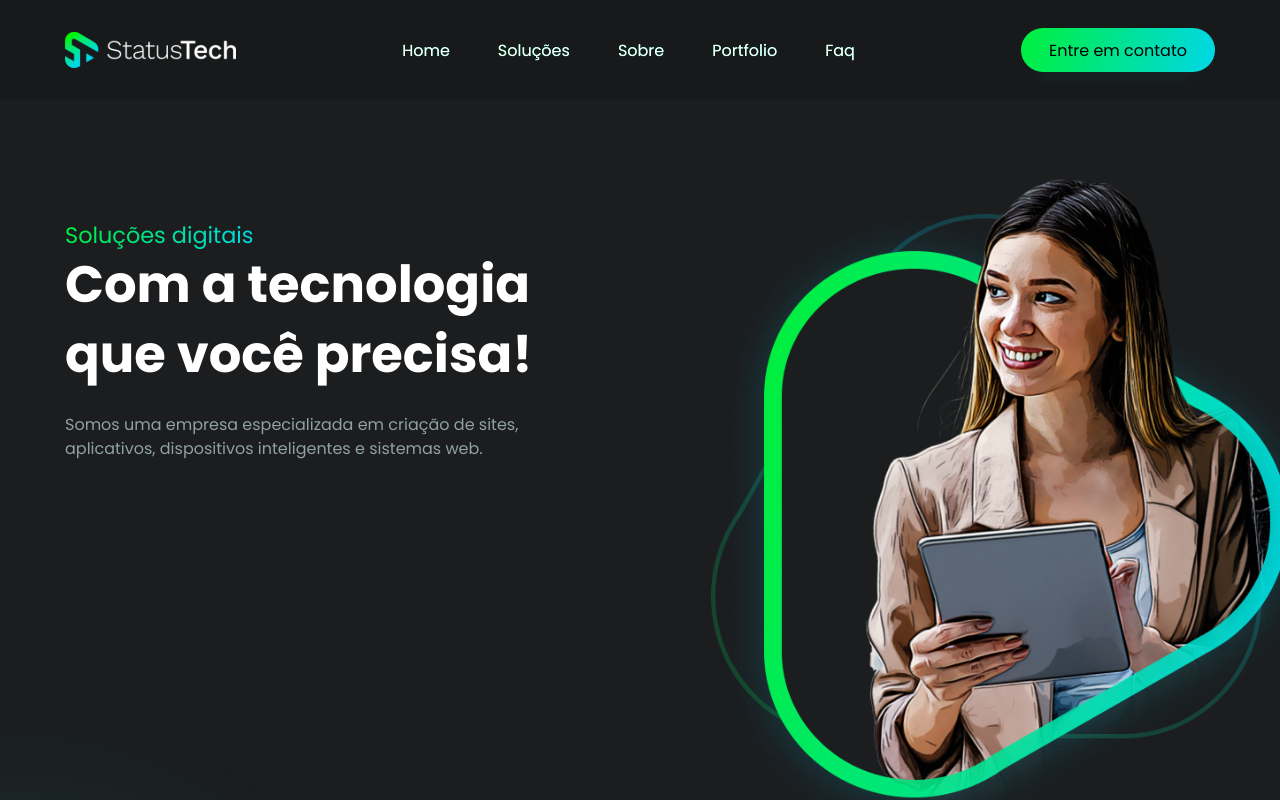
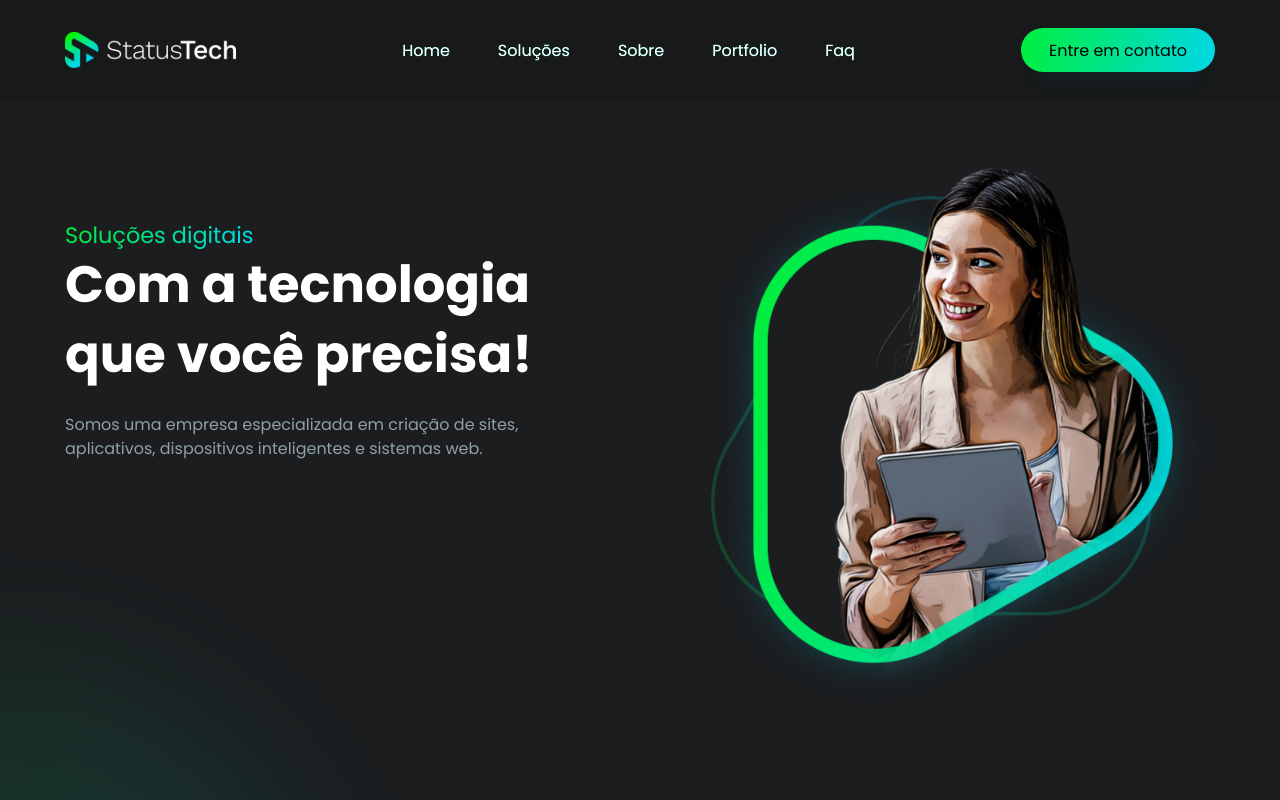
Before and after one commit to Samuel-StatusTech/statustech-front, a React (Create React App) app: page / in a window 1280 px wide. Shown: the top 800 px of the page. Built offline with nearby package versions, Linux system fonts and the light colour scheme; no server answers.

Commit message:
link preload in html

```diff
--- a/package.json
+++ b/package.json
@@ -10,11 +10,9 @@
     "@types/node": "^16.18.37",
     "@types/react": "^18.2.14",
     "@types/react-dom": "^18.2.6",
-    "@types/react-lazy-load-image-component": "^1.5.3",
     "axios": "^1.4.0",
     "react": "^18.2.0",
     "react-dom": "^18.2.0",
-    "react-lazy-load-image-component": "^1.6.0",
     "react-scripts": "5.0.1",
     "styled-components": "^5.3.10",
     "typescript": "^4.9.5",
--- a/public/index.html
+++ b/public/index.html
@@ -11,6 +11,7 @@
     />
     <link rel="apple-touch-icon" href="%PUBLIC_URL%/logo192.png" />
     <link rel="manifest" href="%PUBLIC_URL%/manifest.json" />
+    <link rel="preload" as="image" href="assets/images/hero.webp" />
     <title>Status Tech</title>
   </head>
   <body>
--- a/src/sections/Hero/index.tsx
+++ b/src/sections/Hero/index.tsx
@@ -1,8 +1,7 @@
 import React, { forwardRef } from 'react'
 import * as S from './styles'
 import { HeroImage, MobileHero, TabletHero } from '../../utils/resumedImports/images'
-import Sconsts from '../../styled/consts';
-import { LazyLoadImage } from 'react-lazy-load-image-component';
+import Sconsts from '../../styled/consts'
 
 
 type Props = {
@@ -22,13 +21,11 @@ const Hero = forwardRef<HTMLElement, Props>((props, ref) => {
     }
 
     return (
-      <LazyLoadImage
+      <img
         src={(size.desktop) ? HeroImage : (size.tablet) ? TabletHero : MobileHero}
         alt='Soluções digitais'
         width={(size.desktop) ? 630 : (size.tablet) ? 550 : 304}
         height={(size.desktop) ? 730 : (size.tablet) ? 614 : 340}
-        effect='blur'
-        placeholderSrc={(size.desktop) ? HeroImage : (size.tablet) ? TabletHero : MobileHero}
       />
     )
 
```
Also changed, not shown: 1 other file (tests, documents, lock files or other folders).
